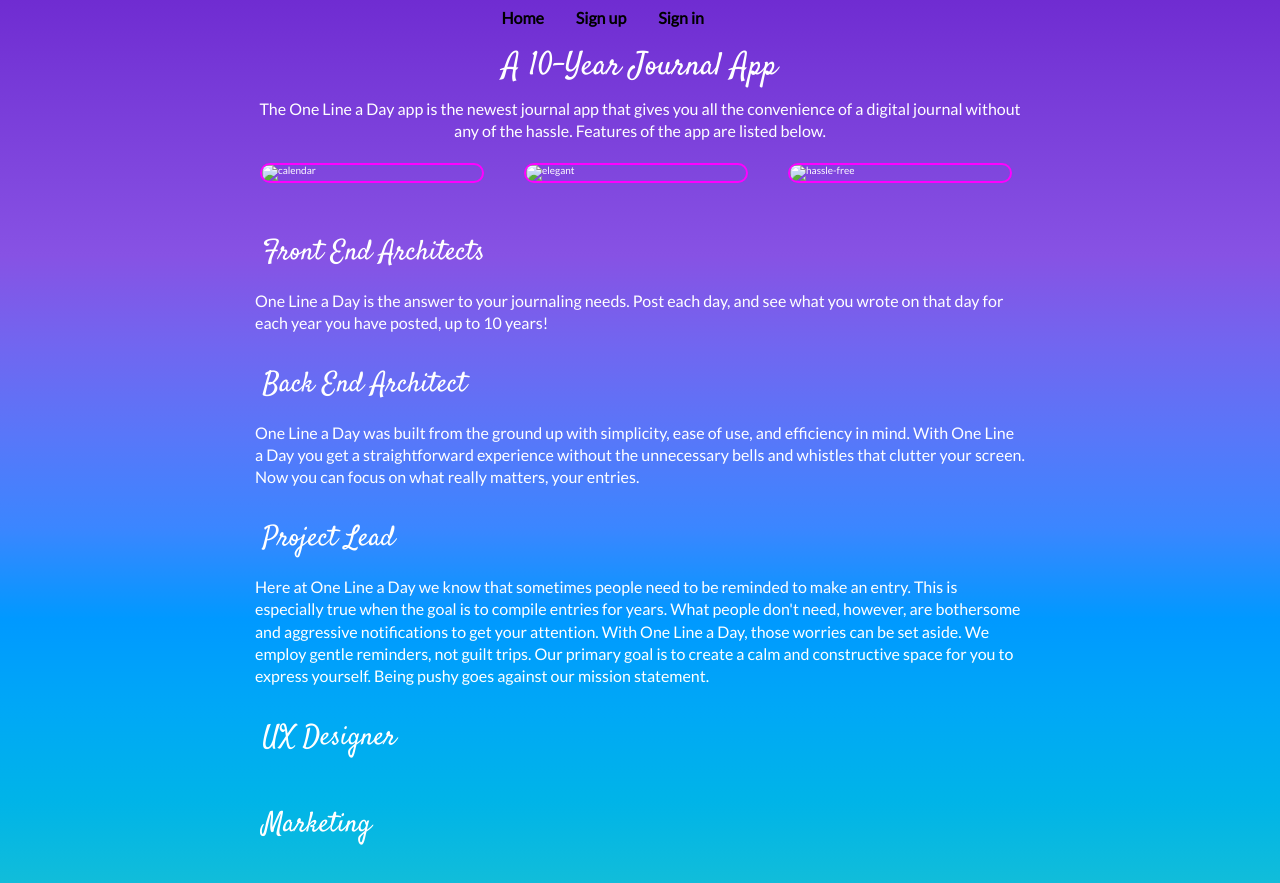
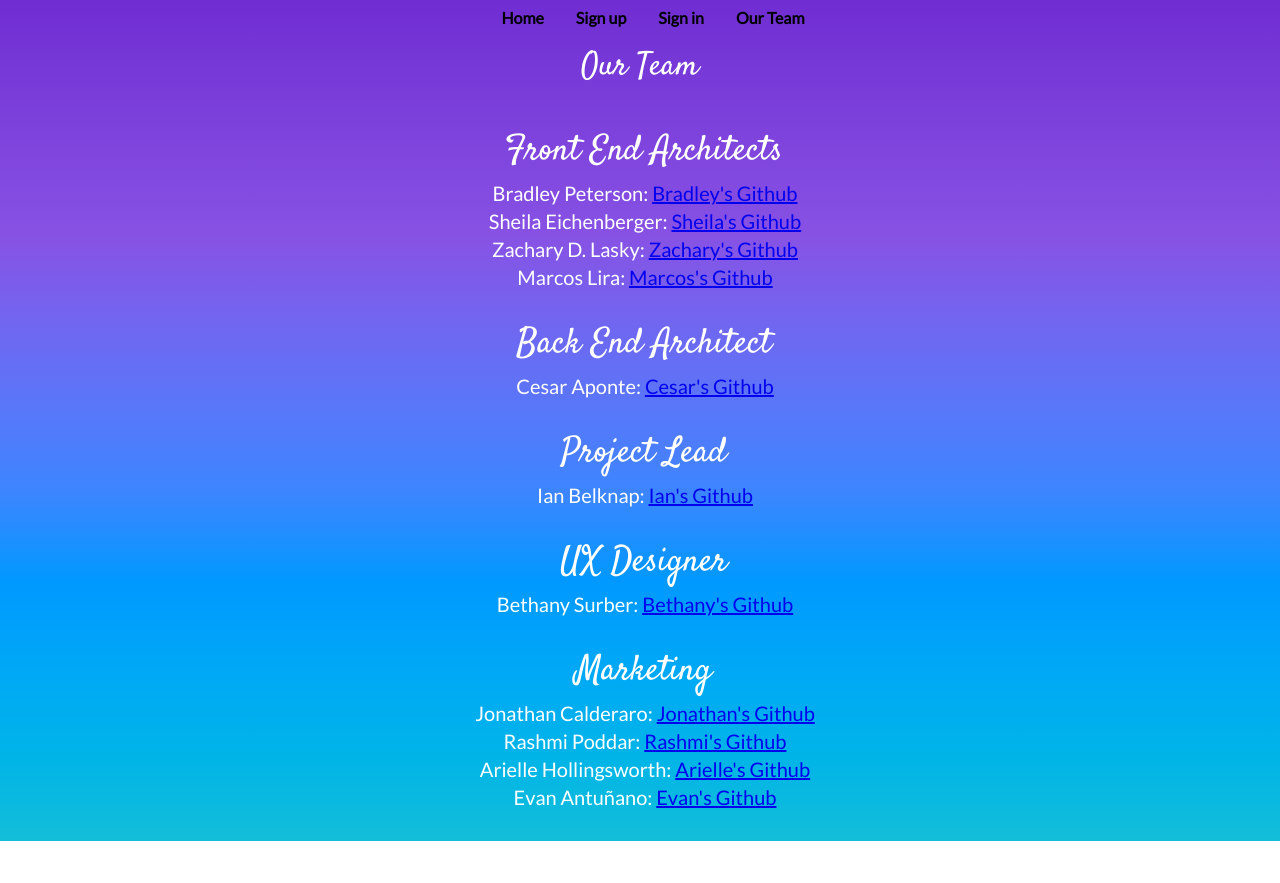
Before and after one commit to BW-one-line-a-day/UI-Evan-Antunano, a plain HTML site: page team.html in a window 1280 px wide. Shown: the part 109-992 px from the top of the page. After the commit the page ends 950 px from the top, so only its background shows below. Drawn offline with Linux system fonts and the light colour scheme.

Commit message:
added names and github links to team page

```diff
--- a/less/global.less
+++ b/less/global.less
@@ -8,12 +8,12 @@
   }
 
   html, body {
-    font-family: 'Ubuntu', sans-serif;
+    font-family: 'Lato', sans-serif;
     color: @main-font-color;
   }
 
   h1, h2, h3, h4, h5 {
-    font-family: 'Russo One', sans-serif;
+    font-family: 'Satisfy', cursive;
     color: @header-font-color;
   }
 
--- a/less/mixins.less
+++ b/less/mixins.less
@@ -8,30 +8,8 @@
     font-size: 1.9rem;
 }
 
-.header-img-styler(){
-    border: 2px solid goldenrod;
-}
 
 .img-border(){
     border: 2px solid fuchsia;
 
 }
-
-.button-styler (@color, @bg-color) {
-    color:@color;
-    background-color:@bg-color;
-    width: 34%;
-    height: 30px;
-    font-size: 1.6rem;
-    border-radius: 7px;
-  }
-
-  .button-hover-styler(){
-      color: goldenrod;
-      background-color: darkgreen;
-  }
-
-  .button-styler-phone (@height, @width) {
-      height: @height;
-      Width: @width;
-  }
--- a/team.html
+++ b/team.html
@@ -21,42 +21,51 @@
       <a href="index.html">Home</a>
       <a href="#">Sign up</a>
       <a href="#">Sign in</a>
+      <a href="team.html">Our Team</a>
   </div>
 </nav>
 
   <div class="container home">
 
-    <header class="intro">
+    <header class="introTeam">
        <!-- image code here -->
 
       <!-- <img src="img/header.jpg" class="headerPic" alt="headerImg"> -->
-      <h2>A 10-Year Journal App</h2>
-
-      <p>The One Line a Day app is the newest journal app that gives you all the convenience of a digital journal without any of the hassle. Features of the app are listed below.</p>
+      <h2>Our Team</h2>
     </header>
 
-    <section class="feature-images">
-        <img src="img/blast.png" class="calenderImg" alt="calendar">
-        <img src="img/sky.png" class="elegantImg" alt="elegant">
-        <img src="img/launch.png" class="hassle-freeImg" alt="hassle-free">
-    </section>
-
-    <section class="features-main">
+    <section class="team-positions">
 
       <h3>Front End Architects</h3>
-          <p>One Line a Day is the answer to your journaling needs. Post each day, and see what you wrote on that day for each year you have posted, up to 10 years!</p>
+          <p>
+            Bradley Peterson: <a href="https://github.com/Boltsnut24">Bradley's Github</a><br>
+            Sheila Eichenberger: <a href="https://github.com/EpiceneDev">Sheila's Github</a><br>
+            Zachary D. Lasky: <a href="https://github.com/ZacharyLasky">Zachary's Github</a><br>
+            Marcos Lira: <a href="https://github.com/Mlira02">Marcos's Github</a><br>
+          </p>
 
       <h3>Back End Architect</h3>
-          <p>One Line a Day was built from the ground up with simplicity, ease of use, and efficiency in mind. With One Line a Day you get a straightforward experience without the unnecessary bells and whistles that clutter your screen. Now you can focus on what really matters, your entries.</p>
+          <p>
+            Cesar Aponte: <a href="https://github.com/CJAponte">Cesar's Github</a><br>
+          </p>
 
       <h3>Project Lead</h3>
-          <p>Here at One Line a Day we know that sometimes people need to be reminded to make an entry. This is especially true when the goal is to compile entries for years. What people don't need, however, are bothersome and aggressive notifications to get your attention. With One Line a Day, those worries can be set aside. We employ gentle reminders, not guilt trips. Our primary goal is to create a calm and constructive space for you to express yourself. Being pushy goes against our mission statement. </p>
+          <p>
+            Ian Belknap: <a href="https://github.com/Ian84Be">Ian's Github</a>
+          </p>
 
       <h3>UX Designer</h3>
-      <p></p>
+          <p>
+            Bethany Surber: <a href="https://github.com/surberb">Bethany's Github</a>
+          </p>
 
       <h3>Marketing</h3>
-      <p></p>
+          <p>
+            Jonathan Calderaro: <a href="https://github.com/jcalderaro">Jonathan's Github</a><br>
+            Rashmi Poddar: <a href="https://github.com/rashmipoddar">Rashmi's Github</a><br>
+            Arielle Hollingsworth: <a href="https://github.com/arizephyr123">Arielle's Github</a><br>
+            Evan Antuñano: <a href="https://github.com/EvanAntunano">Evan's Github</a><br>
+          </p>
 
     </section>
 
```
Also changed, not shown: css/index.css.
